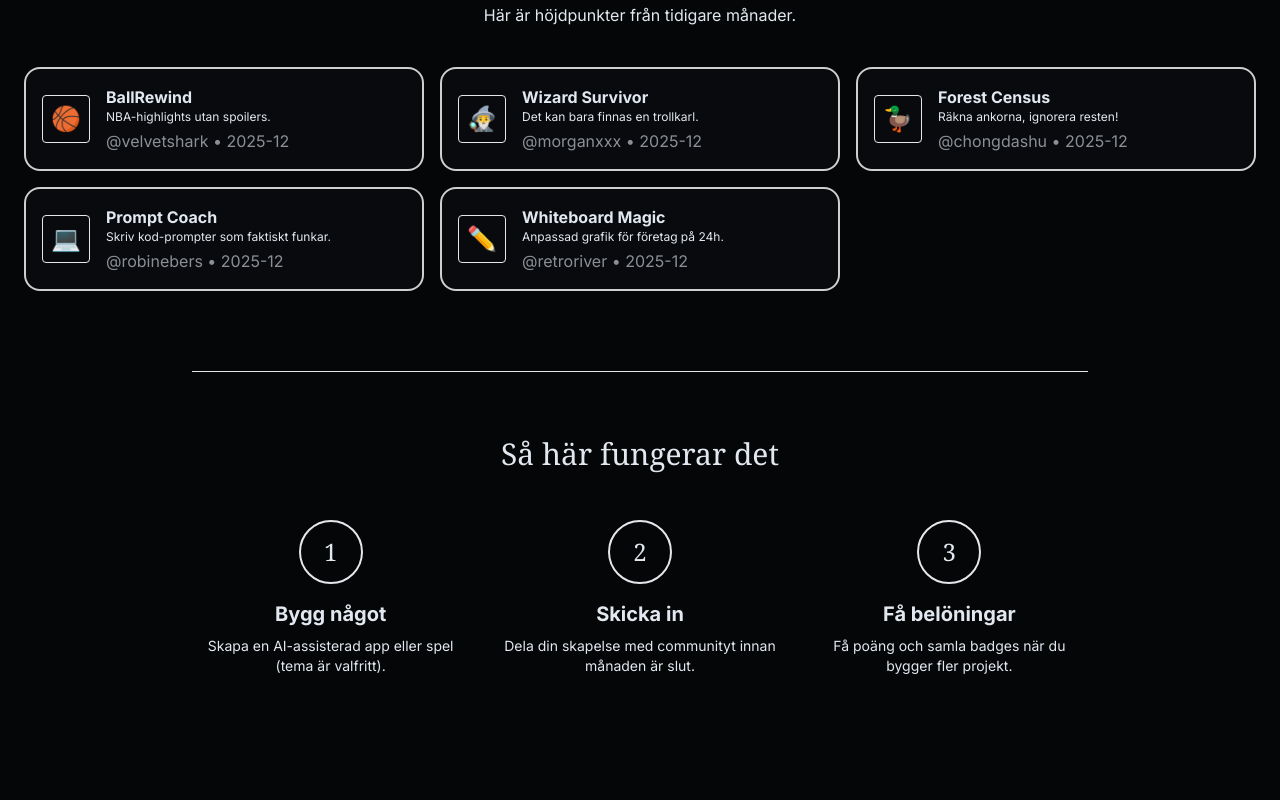
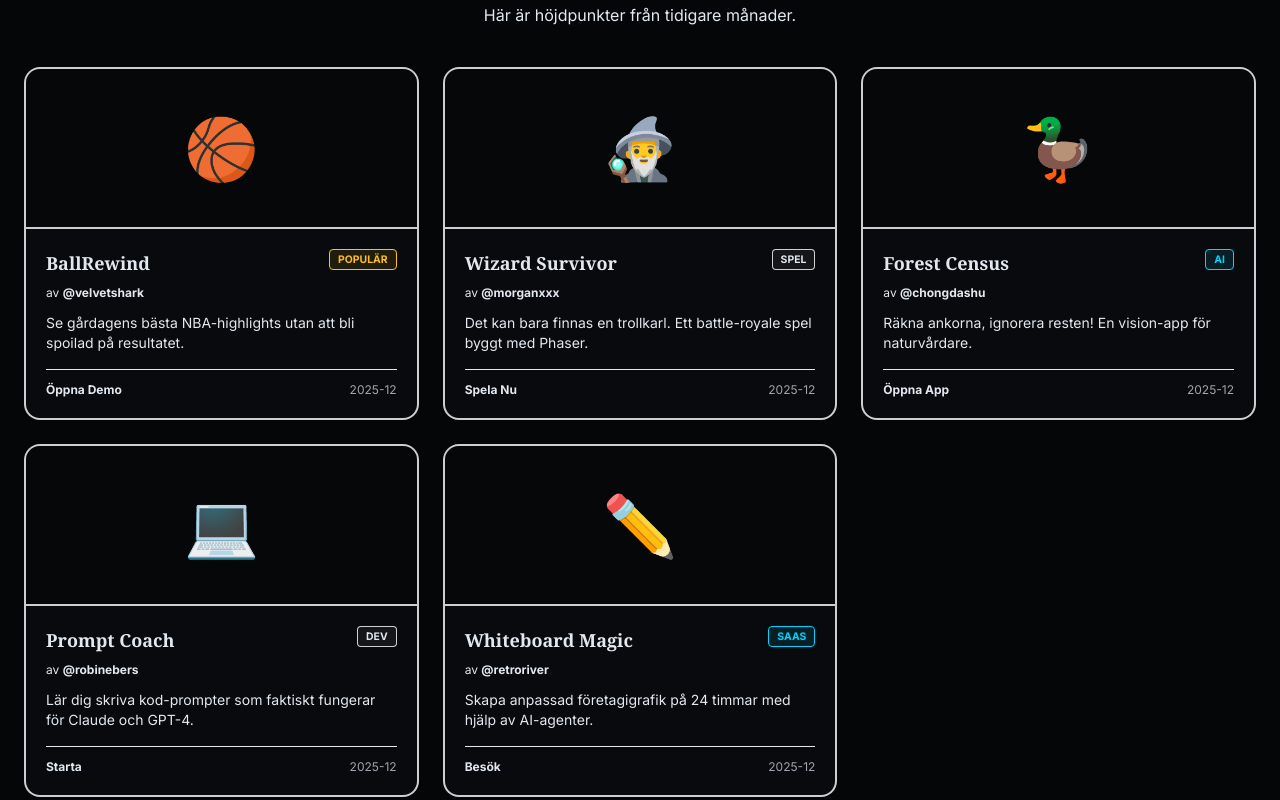
Before and after one commit to nordsym/Skeppa, a plain HTML site: page index.html in a window 1280 px wide. Shown: the part 1800-2600 px from the top of the page. Drawn offline with nearby package versions, Linux system fonts and the light colour scheme.

Commit message:
Update index.html

```diff
--- a/index.html
+++ b/index.html
@@ -451,61 +451,105 @@
                     <p class="text-[var(--text-secondary)]">Här är höjdpunkter från tidigare månader.</p>
                 </div>
 
-                <div class="grid grid-cols-1 md:grid-cols-2 lg:grid-cols-3 gap-4">
+                <!-- KRITA-UPDATE: Samma grid-struktur som ovan -->
+                <div class="grid grid-cols-1 md:grid-cols-3 gap-6">
+
                     <!-- INSPIRATION ITEM 1 -->
-                    <div class="glass-panel p-4 flex items-center gap-4 hover:bg-[var(--glass-bg)] transition-colors cursor-pointer group">
-                        <div class="w-12 h-12 bg-black/20 rounded flex items-center justify-center flex-shrink-0 text-2xl border border-[var(--chalk-line)]">🏀</div>
-                        <div class="flex-grow min-w-0">
-                            <h5 class="text-[var(--text-primary)] font-bold truncate">BallRewind</h5>
-                            <p class="text-xs text-[var(--text-secondary)] truncate">NBA-highlights utan spoilers.</p>
-                            <div class="text-[10px] text-[var(--text-secondary)] mt-1 opacity-60">@velvetshark • 2025-12</div>
+                    <div class="glass-panel submission-card group cursor-pointer">
+                        <div class="card-image">
+                            <!-- Emoji istället för ikon här för variation, eller Phosphor om du föredrar -->
+                            <span class="text-6xl">🏀</span>
                         </div>
-                        <i class="ph-arrow-right text-[var(--cyan)] opacity-0 group-hover:opacity-100 transition-opacity"></i>
+                        <div class="p-5">
+                            <div class="flex justify-between items-start mb-2">
+                                <h4 class="text-lg font-bold text-[var(--text-primary)] font-serif">BallRewind</h4>
+                                <span class="badge-pill badge-gold">POPULÄR</span>
+                            </div>
+                            <p class="text-xs text-[var(--text-secondary)] mb-3">av <strong class="text-[var(--text-primary)]">@velvetshark</strong></p>
+                            <p class="text-sm text-[var(--text-secondary)] mb-4 line-clamp-2">Se gårdagens bästa NBA-highlights utan att bli spoilad på resultatet.</p>
+                            <div class="flex justify-between items-center text-xs border-t border-[var(--chalk-line)] pt-3">
+                                <span class="text-[var(--cyan)] font-bold">Öppna Demo</span>
+                                <span class="text-[var(--text-secondary)] opacity-70">2025-12</span>
+                            </div>
+                        </div>
                     </div>
 
                     <!-- INSPIRATION ITEM 2 -->
-                    <div class="glass-panel p-4 flex items-center gap-4 hover:bg-[var(--glass-bg)] transition-colors cursor-pointer group">
-                        <div class="w-12 h-12 bg-black/20 rounded flex items-center justify-center flex-shrink-0 text-2xl border border-[var(--chalk-line)]">🧙‍♂️</div>
-                        <div class="flex-grow min-w-0">
-                            <h5 class="text-[var(--text-primary)] font-bold truncate">Wizard Survivor</h5>
-                            <p class="text-xs text-[var(--text-secondary)] truncate">Det kan bara finnas en trollkarl.</p>
-                            <div class="text-[10px] text-[var(--text-secondary)] mt-1 opacity-60">@morganxxx • 2025-12</div>
+                    <div class="glass-panel submission-card group cursor-pointer">
+                        <div class="card-image">
+                            <span class="text-6xl">🧙‍♂️</span>
                         </div>
-                        <i class="ph-arrow-right text-[var(--cyan)] opacity-0 group-hover:opacity-100 transition-opacity"></i>
+                        <div class="p-5">
+                            <div class="flex justify-between items-start mb-2">
+                                <h4 class="text-lg font-bold text-[var(--text-primary)] font-serif">Wizard Survivor</h4>
+                                <span class="badge-pill">SPEL</span>
+                            </div>
+                            <p class="text-xs text-[var(--text-secondary)] mb-3">av <strong class="text-[var(--text-primary)]">@morganxxx</strong></p>
+                            <p class="text-sm text-[var(--text-secondary)] mb-4 line-clamp-2">Det kan bara finnas en trollkarl. Ett battle-royale spel byggt med Phaser.</p>
+                            <div class="flex justify-between items-center text-xs border-t border-[var(--chalk-line)] pt-3">
+                                <span class="text-[var(--cyan)] font-bold">Spela Nu</span>
+                                <span class="text-[var(--text-secondary)] opacity-70">2025-12</span>
+                            </div>
+                        </div>
                     </div>
 
                     <!-- INSPIRATION ITEM 3 -->
-                    <div class="glass-panel p-4 flex items-center gap-4 hover:bg-[var(--glass-bg)] transition-colors cursor-pointer group">
-                        <div class="w-12 h-12 bg-black/20 rounded flex items-center justify-center flex-shrink-0 text-2xl border border-[var(--chalk-line)]">🦆</div>
-                        <div class="flex-grow min-w-0">
-                            <h5 class="text-[var(--text-primary)] font-bold truncate">Forest Census</h5>
-                            <p class="text-xs text-[var(--text-secondary)] truncate">Räkna ankorna, ignorera resten!</p>
-                            <div class="text-[10px] text-[var(--text-secondary)] mt-1 opacity-60">@chongdashu • 2025-12</div>
+                    <div class="glass-panel submission-card group cursor-pointer">
+                        <div class="card-image">
+                            <span class="text-6xl">🦆</span>
                         </div>
-                        <i class="ph-arrow-right text-[var(--cyan)] opacity-0 group-hover:opacity-100 transition-opacity"></i>
+                        <div class="p-5">
+                            <div class="flex justify-between items-start mb-2">
+                                <h4 class="text-lg font-bold text-[var(--text-primary)] font-serif">Forest Census</h4>
+                                <span class="badge-pill badge-cyan">AI</span>
+                            </div>
+                            <p class="text-xs text-[var(--text-secondary)] mb-3">av <strong class="text-[var(--text-primary)]">@chongdashu</strong></p>
+                            <p class="text-sm text-[var(--text-secondary)] mb-4 line-clamp-2">Räkna ankorna, ignorera resten! En vision-app för naturvårdare.</p>
+                            <div class="flex justify-between items-center text-xs border-t border-[var(--chalk-line)] pt-3">
+                                <span class="text-[var(--cyan)] font-bold">Öppna App</span>
+                                <span class="text-[var(--text-secondary)] opacity-70">2025-12</span>
+                            </div>
+                        </div>
                     </div>
 
                     <!-- INSPIRATION ITEM 4 -->
-                    <div class="glass-panel p-4 flex items-center gap-4 hover:bg-[var(--glass-bg)] transition-colors cursor-pointer group">
-                        <div class="w-12 h-12 bg-black/20 rounded flex items-center justify-center flex-shrink-0 text-2xl border border-[var(--chalk-line)]">💻</div>
-                        <div class="flex-grow min-w-0">
-                            <h5 class="text-[var(--text-primary)] font-bold truncate">Prompt Coach</h5>
-                            <p class="text-xs text-[var(--text-secondary)] truncate">Skriv kod-prompter som faktiskt funkar.</p>
-                            <div class="text-[10px] text-[var(--text-secondary)] mt-1 opacity-60">@robinebers • 2025-12</div>
+                    <div class="glass-panel submission-card group cursor-pointer">
+                        <div class="card-image">
+                            <span class="text-6xl">💻</span>
                         </div>
-                        <i class="ph-arrow-right text-[var(--cyan)] opacity-0 group-hover:opacity-100 transition-opacity"></i>
+                        <div class="p-5">
+                            <div class="flex justify-between items-start mb-2">
+                                <h4 class="text-lg font-bold text-[var(--text-primary)] font-serif">Prompt Coach</h4>
+                                <span class="badge-pill">DEV</span>
+                            </div>
+                            <p class="text-xs text-[var(--text-secondary)] mb-3">av <strong class="text-[var(--text-primary)]">@robinebers</strong></p>
+                            <p class="text-sm text-[var(--text-secondary)] mb-4 line-clamp-2">Lär dig skriva kod-prompter som faktiskt fungerar för Claude och GPT-4.</p>
+                            <div class="flex justify-between items-center text-xs border-t border-[var(--chalk-line)] pt-3">
+                                <span class="text-[var(--cyan)] font-bold">Starta</span>
+                                <span class="text-[var(--text-secondary)] opacity-70">2025-12</span>
+                            </div>
+                        </div>
                     </div>
 
                     <!-- INSPIRATION ITEM 5 -->
-                    <div class="glass-panel p-4 flex items-center gap-4 hover:bg-[var(--glass-bg)] transition-colors cursor-pointer group">
-                        <div class="w-12 h-12 bg-black/20 rounded flex items-center justify-center flex-shrink-0 text-2xl border border-[var(--chalk-line)]">✏️</div>
-                        <div class="flex-grow min-w-0">
-                            <h5 class="text-[var(--text-primary)] font-bold truncate">Whiteboard Magic</h5>
-                            <p class="text-xs text-[var(--text-secondary)] truncate">Anpassad grafik för företag på 24h.</p>
-                            <div class="text-[10px] text-[var(--text-secondary)] mt-1 opacity-60">@retroriver • 2025-12</div>
+                    <div class="glass-panel submission-card group cursor-pointer">
+                        <div class="card-image">
+                            <span class="text-6xl">✏️</span>
                         </div>
-                        <i class="ph-arrow-right text-[var(--cyan)] opacity-0 group-hover:opacity-100 transition-opacity"></i>
+                        <div class="p-5">
+                            <div class="flex justify-between items-start mb-2">
+                                <h4 class="text-lg font-bold text-[var(--text-primary)] font-serif">Whiteboard Magic</h4>
+                                <span class="badge-pill badge-cyan">SaaS</span>
+                            </div>
+                            <p class="text-xs text-[var(--text-secondary)] mb-3">av <strong class="text-[var(--text-primary)]">@retroriver</strong></p>
+                            <p class="text-sm text-[var(--text-secondary)] mb-4 line-clamp-2">Skapa anpassad företagigrafik på 24 timmar med hjälp av AI-agenter.</p>
+                            <div class="flex justify-between items-center text-xs border-t border-[var(--chalk-line)] pt-3">
+                                <span class="text-[var(--cyan)] font-bold">Besök</span>
+                                <span class="text-[var(--text-secondary)] opacity-70">2025-12</span>
+                            </div>
+                        </div>
                     </div>
+
                 </div>
             </div>
 
```
